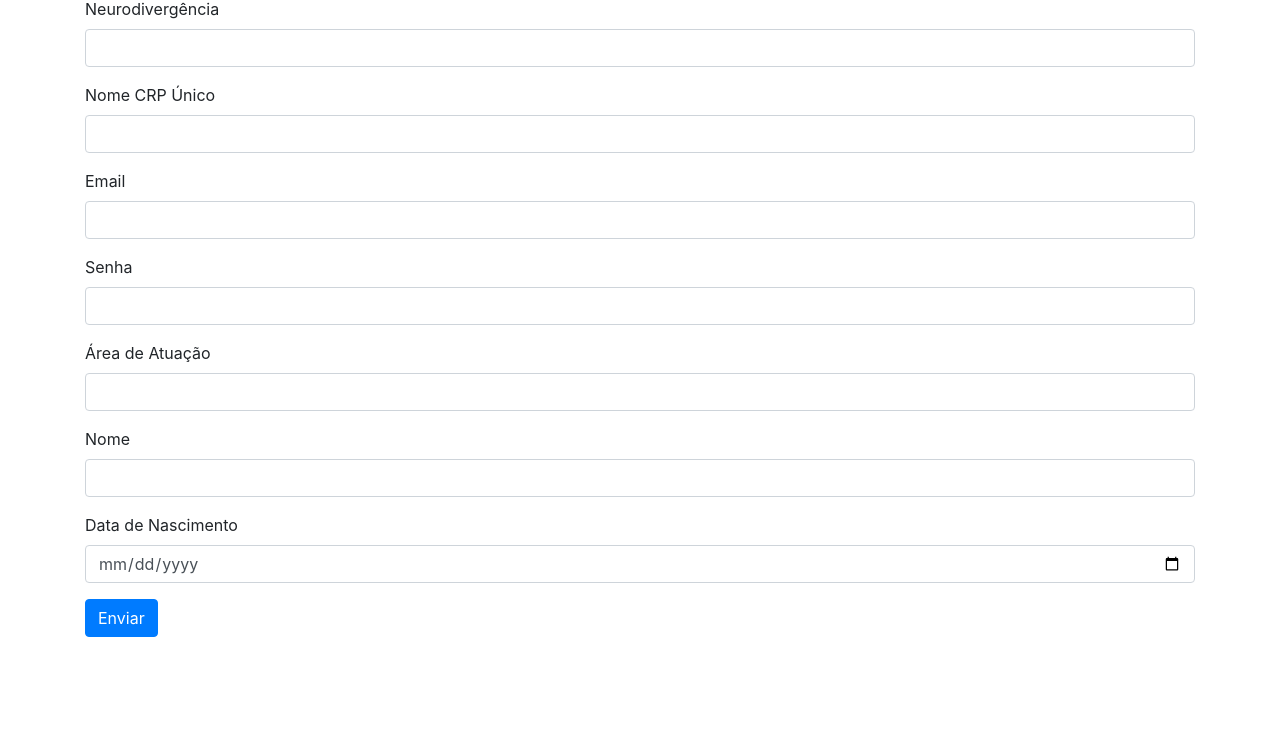
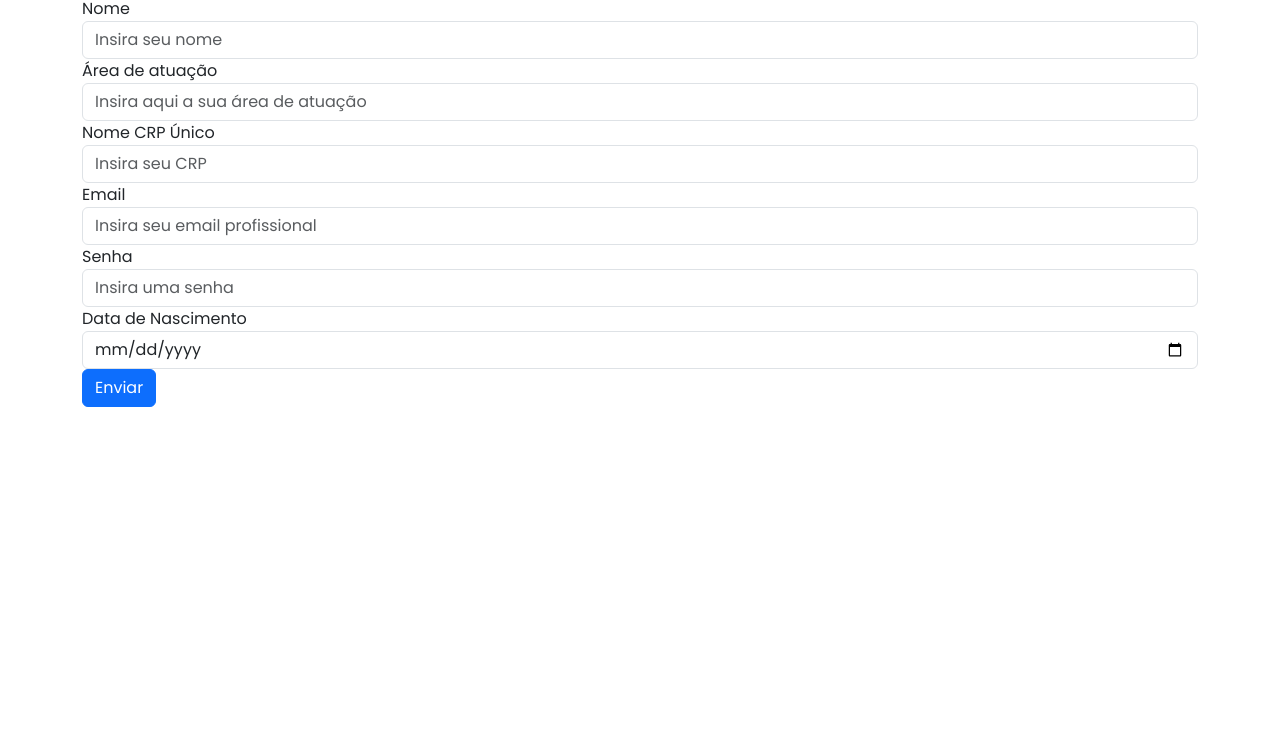
Before and after one commit to RecodeSquad14/projeto-final-mvc, a plain HTML site: page src/main/resources/templates/pages/form-profissional.html in a window 1280 px wide. Shown: the part 59-800 px from the top of the page. Drawn offline with nearby package versions, Linux system fonts and the light colour scheme.

Commit message:
Adição de css e bootstrap

```diff
--- a/src/main/resources/templates/pages/form-profissional.html
+++ b/src/main/resources/templates/pages/form-profissional.html
@@ -4,45 +4,53 @@
     <meta charset="UTF-8">
     <meta name="viewport" content="width=device-width, initial-scale=1.0">
     <title>Formulário em Bootstrap</title>
-    <!-- Inclua os links para os arquivos CSS do Bootstrap -->
-    <link rel="stylesheet" href="https://maxcdn.bootstrapcdn.com/bootstrap/4.5.2/css/bootstrap.min.css">
+    <link rel="shortcut icon" href="/src/main/resources/static/img/logo.ico" type="image/x-icon">
+    <link rel="stylesheet" href="/src/main/resources/static/css/style.css" /> <!-- Importação do arquivo CSS que vamos editar -->
+
+    <link rel="preconnect" href="https://fonts.googleapis.com">
+    <link rel="preconnect" href="https://fonts.gstatic.com" crossorigin>
+    <link href="https://fonts.googleapis.com/css2?family=Poppins:wght@400;600;700&display=swap" rel="stylesheet">
+    <!-- Importação da fonte -->
+
+    <link href="https://cdn.jsdelivr.net/npm/bootstrap@5.3.1/dist/css/bootstrap.min.css" rel="stylesheet" integrity="sha384-4bw+/aepP/YC94hEpVNVgiZdgIC5+VKNBQNGCHeKRQN+PtmoHDEXuppvnDJzQIu9" crossorigin="anonymous"> <!-- Importação do arquivo CSS do bootstrap -->
 </head>
 <body>
+
+
 
 <div class="container">
     <h1>Formulário</h1>
     <form>
         <div class="form-group">
-            <label for="neurodivergencia">Neurodivergência</label>
-            <input type="text" class="form-control" id="neurodivergencia" name="neurodivergencia">
+            <label for="nome_completo">Nome</label>
+            <input type="text" class="form-control" id="nome_completo" name="nome_completo" required placeholder="Insira seu nome">
+        </div>
+        <div class="form-group">
+            <label for="neurodivergencia">Área de atuação</label>
+            <input type="text" class="form-control" id="areadeatuacao" name="areadeatuacao" required placeholder="Insira aqui a sua área de atuação">
         </div>
         <div class="form-group">
             <label for="nome">Nome CRP Único</label>
-            <input type="text" class="form-control" id="nome" name="nome_crp_unico">
+            <input type="text" class="form-control" id="nome" name="nome_crp_unico" required placeholder="Insira seu CRP">
         </div>
         <div class="form-group">
             <label for="email">Email</label>
-            <input type="email" class="form-control" id="email" name="email">
+            <input type="email" class="form-control" id="email" name="email" required placeholder="Insira seu email profissional">
         </div>
         <div class="form-group">
             <label for="senha">Senha</label>
-            <input type="password" class="form-control" id="senha" name="senha">
+            <input type="password" class="form-control" id="senha" name="senha" required placeholder="Insira uma senha">
         </div>
-        <div class="form-group">
-            <label for="area_atuacao">Área de Atuação</label>
-            <input type="text" class="form-control" id="area_atuacao" name="area_atuacao">
-        </div>
-        <div class="form-group">
-            <label for="nome_completo">Nome</label>
-            <input type="text" class="form-control" id="nome_completo" name="nome_completo">
-        </div>
+
         <div class="form-group">
             <label for="data_nascimento">Data de Nascimento</label>
-            <input type="date" class="form-control" id="data_nascimento" name="data_nascimento">
+            <input type="date" class="form-control" id="data_nascimento" name="data_nascimento" required>
         </div>
         <button type="submit" class="btn btn-primary">Enviar</button>
     </form>
 </div>
+
+
 
 <!-- Inclua os links para os arquivos JavaScript do Bootstrap (opcional) -->
 <script src="https://code.jquery.com/jquery-3.5.1.slim.min.js"></script>
```
Also changed, not shown: 1 other file.
